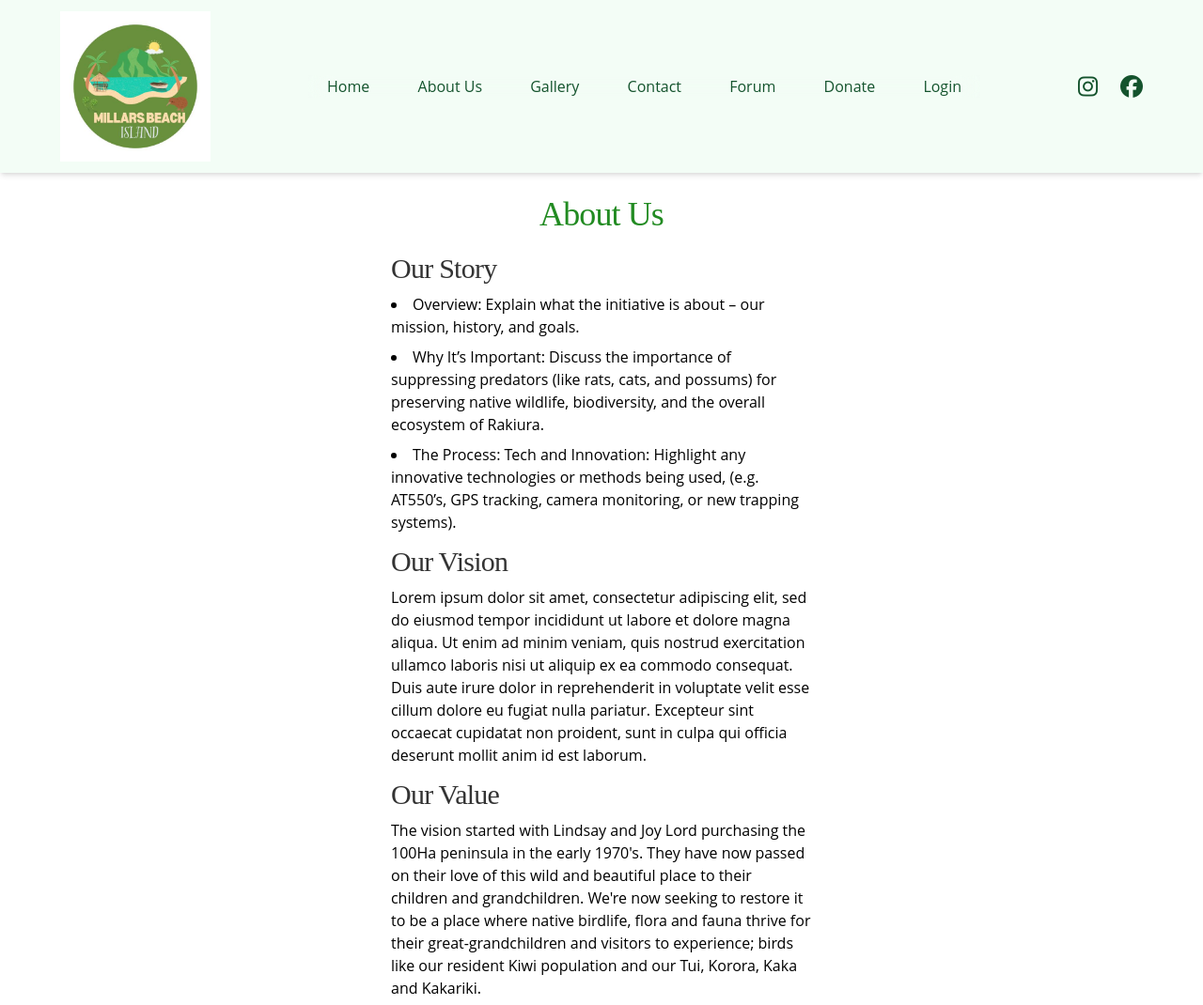
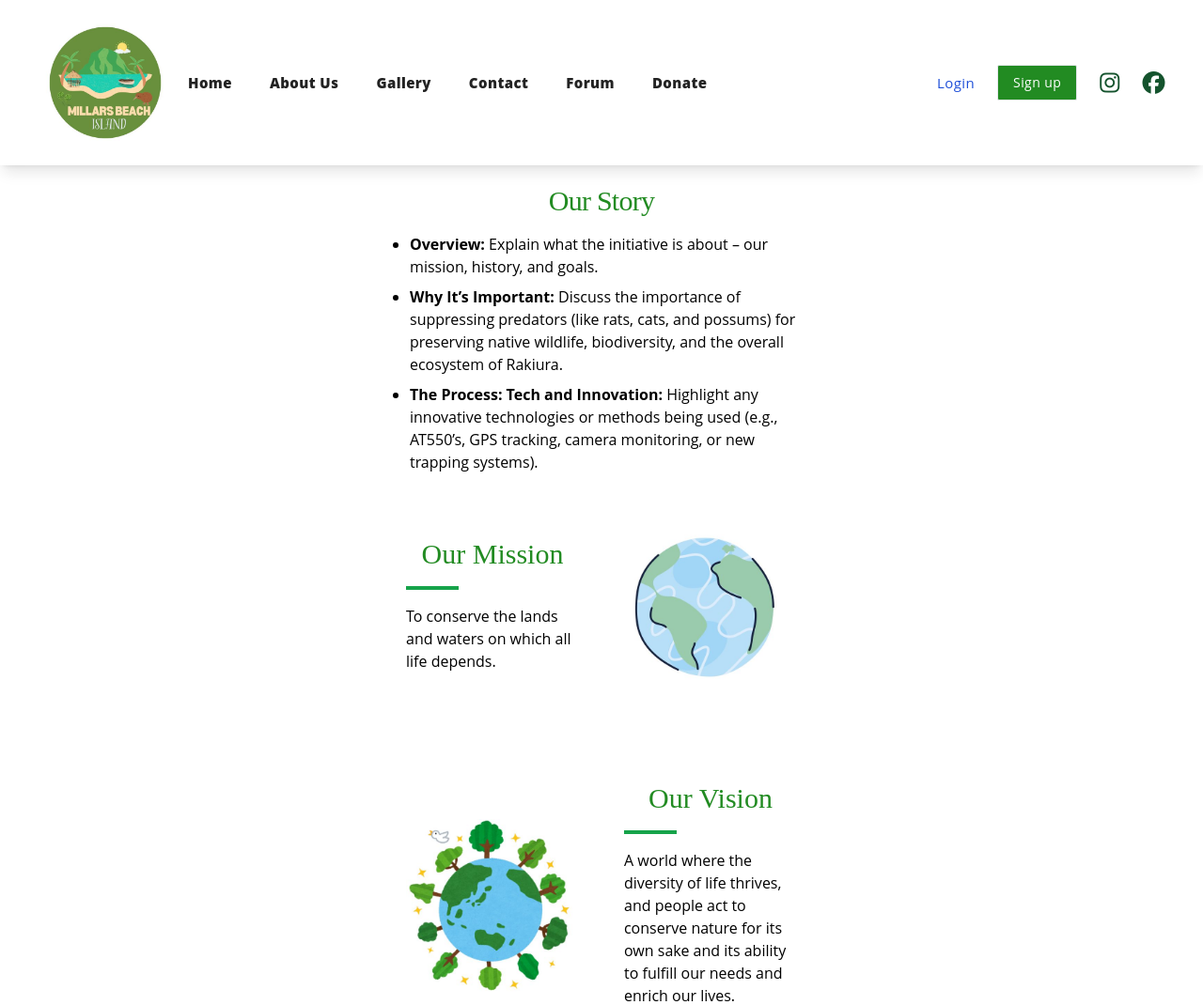
Before and after one commit to HuyNguyenngocTruong/BCDE311_MillarsBeach, a PHP site: page /aboutUs.php in a window 1280 px wide. Shown: the top 1070 px of the page at 94% size. Run offline with PHP 8.4, Linux system fonts and the light colour scheme; some libraries are stand-ins or nearby versions; grey boxes are pictures that could not be loaded.

Commit message:
5/5 update the design of nav bar

```diff
--- a/aboutUs.php
+++ b/aboutUs.php
@@ -4,58 +4,83 @@
 	require_once 'framework/htmlTemplate.php';
     $page = new MasterPage();
 
-    $content = "
-    <div class='flex flex-col items-center'>
-  <!-- Centered About Us -->
-  <h1 class='text-3xl mt-6 md:text-4xl leading-none tracking-tight text-[#228B22]'>About Us</h1>
+    $content = '
+    <div class="flex flex-col items-center">
+      <div class="w-[80%] md:w-[45%] lg:w-[35%] text-left mt-5">
 
-  <!-- Our story aligned to left of heading above -->
-  <div class='w-[80%] md:w-[45%] lg:w-[35%] text-left mt-5'>
-    <h2 class='text-2xl md:text-3xl leading-none tracking-tight text-[#333333]'>Our Story</h2>
-    <p class='mt-2'>
-      <li class='mb-2'>
-        Overview: Explain what the initiative is about – our mission, history, and goals.
+        <!-- Our Story -->
+        <section>
+          <h2 class="text-2xl md:text-3xl leading-none tracking-tight text-[#228B22] text-center mb-4">Our Story</h2>
+          <ul class="mt-2 list-disc pl-5">
+            <li class="mb-2">
+              <strong>Overview:</strong> Explain what the initiative is about – our mission, history, and goals.
             </li>
-      <li class='mb-2'>
-        Why It’s Important: Discuss the importance of suppressing predators (like rats, cats, and possums) for preserving native wildlife, biodiversity, and the overall ecosystem of Rakiura.
+            <li class="mb-2">
+              <strong>Why It’s Important:</strong> Discuss the importance of suppressing predators (like rats, cats, and possums) for preserving native wildlife, biodiversity, and the overall ecosystem of Rakiura.
             </li>
             <li>
-        The Process: Tech and Innovation: Highlight any innovative technologies or methods being used, (e.g. AT550’s, GPS tracking, camera monitoring, or new trapping systems).
+              <strong>The Process: Tech and Innovation:</strong> Highlight any innovative technologies or methods being used (e.g., AT550’s, GPS tracking, camera monitoring, or new trapping systems).
             </li>
+          </ul>
+        </section>
+
+        <!-- Our Mission -->
+        <section class="w-full px-4 py-12 bg-white">
+          <div class="max-w-6xl mx-auto flex flex-col lg:flex-row items-center justify-between gap-12">
+            <div class="lg:w-1/2 text-center lg:text-left">
+              <h2 class="text-2xl md:text-3xl text-[#228B22] text-center mb-4">Our Mission</h2>
+              <div class="w-14 h-1 bg-green-600 mx-auto lg:mx-0 mb-4"></div>
+              <p>
+                To conserve the lands and waters on which all life depends.
               </p>
+            </div>
+            <div class="lg:w-1/2">
+              <img src="img/Mission.jpg" alt="Mission Illustration" class="w-full max-w-md mx-auto">
+            </div>
+          </div>
+        </section>
 
-    <h2 class='mt-3 text-2xl md:text-3xl leading-none tracking-tight text-[#333333]'>Our Vision</h2>
-    <p class='mt-2'>
-      Lorem ipsum dolor sit amet, consectetur adipiscing elit, sed do eiusmod tempor incididunt ut labore et dolore magna aliqua. Ut enim ad minim veniam, quis nostrud exercitation ullamco laboris
-      nisi ut aliquip ex ea commodo consequat. Duis aute irure dolor in reprehenderit in voluptate velit esse cillum dolore eu fugiat nulla pariatur. Excepteur sint occaecat cupidatat non proident, sunt in culpa qui officia deserunt mollit anim id est laborum.
+        <!-- Our Vision -->
+        <section class="w-full px-4 py-12 bg-white">
+          <div class="max-w-6xl mx-auto flex flex-col-reverse lg:flex-row items-center justify-between gap-12">
+            <div class="lg:w-1/2">
+              <img src="img/Vison.jpg" alt="Vision Illustration" class="w-full max-w-md mx-auto">
+            </div>
+            <div class="lg:w-1/2 text-center lg:text-left">
+              <h2 class="text-2xl md:text-3xl text-[#228B22] text-center mb-4">Our Vision</h2>
+              <div class="w-14 h-1 bg-green-600 mx-auto lg:mx-0 mb-4"></div>
+              <p>
+                A world where the diversity of life thrives, and people act to conserve nature for its own sake and its ability to fulfill our needs and enrich our lives.
               </p>
+              <a href="#priorities" class="text-green-700 font-semibold underline">See Our Priorities</a>
+            </div>
+          </div>
+        </section>
 
-    <h2 class='mt-3 text-2xl md:text-3xl leading-none tracking-tight text-[#333333]'>Our Value</h2>
-    <p class='mt-2'>
-      The vision started with Lindsay and Joy Lord purchasing the 100Ha peninsula in the early 1970's. They have now passed on their love of this wild and beautiful place to their children and grandchildren. We're now seeking to restore it to be a place where native birdlife,
-      flora and fauna thrive for their great-grandchildren and visitors to experience; birds like our resident Kiwi population and our Tui, Korora, Kaka and Kakariki.
+        <!-- Our Location -->
+        <section class="mt-8">
+          <h2 class="text-2xl md:text-3xl leading-none tracking-tight text-[#228B22] text-center mb-4">Our Location</h2>
+          <div id="map" class="w-full h-[300px] mt-2 rounded-lg overflow-hidden shadow-md"></div>
+        </section>
 
+        <!-- Our Team -->
+        <section class="mt-8">
+          <h2 class="text-2xl md:text-3xl leading-none tracking-tight text-[#228B22] text-center mb-4">Our Team</h2>
+          <img src="" alt="Image of all people in the teams" class="mt-2">
+          <p class="mt-2 text-justify leading-relaxed">
+            Lorem ipsum dolor sit amet, consectetur adipiscing elit, sed do eiusmod tempor incididunt ut labore et dolore magna aliqua.
+            Ut enim ad minim veniam, quis nostrud exercitation ullamco laboris nisi ut aliquip ex ea commodo consequat.
+            Duis aute irure dolor in reprehenderit in voluptate velit esse cillum dolore eu fugiat nulla pariatur.
+            Excepteur sint occaecat cupidatat non proident, sunt in culpa qui officia deserunt mollit anim id est laborum.
           </p>
+        </section>
 
-    <p class='mt-1'>
-      In early October 2023 we initiated Phase 1 of 3 on the eastern-most third of the peninsula - monitoring, trapping and baiting. This includes a core defence line of automatic traps that continue to operate. We are currently working on expanding into the remainder of the peninsula.
-      Your partnership and support will enable the restoration to expand in a way that's both targeted and sustainable.
-    </p>
+      </div>
+    </div>
+    ';
 
 
-    <h2 class='mt-3 text-2xl md:text-3xl leading-none tracking-tight text-[#333333]'>Our Location</h2>
-    <div id='map' class='w-full h-[300px] mt-2 rounded-lg overflow-hidden shadow-md'></div>
 
-    <h2 class='mt-3 text-2xl md:text-3xl leading-none tracking-tight text-[#333333]'>Our Team</h2>
-    <img src='' alt='Image of all people in the teams'>
-    <p class='mt-2'>
-      Lorem ipsum dolor sit amet, consectetur adipiscing elit, sed do eiusmod tempor incididunt ut labore et dolore magna aliqua. Ut enim ad minim veniam, quis nostrud exercitation ullamco laboris
-      nisi ut aliquip ex ea commodo consequat. Duis aute irure dolor in reprehenderit in voluptate velit esse cillum dolore eu fugiat nulla pariatur. Excepteur sint occaecat cupidatat non proident, sunt in culpa qui officia deserunt mollit anim id est laborum.
-    </p>
-  </div>
-</div>
-
-    ";
 
     $page->setTitle('About Us');
 	$page->setContent($content);
--- a/html/index.html
+++ b/html/index.html
@@ -15,57 +15,79 @@
 
     <body class="bg-[]">
 
-        <!--Navbar-->
-        <header class="bg-green-50/80 shadow-md">
-            <nav class="flex justify-between items-center w-[90%] mx-auto py-3">
-                <!-- Logo -->
-                <div>
-                    <img class="w-40" src="img/Millars beach Green.jpg" alt="Logo">
+        <!-- Navbar -->
+
+        <header class="flex shadow-lg py-4 px-4 sm:px-10 bg-white min-h-[70px] tracking-wide relative z-50">
+            <div class="flex flex-wrap items-center justify-between gap-4 w-full">
+              <!-- Use flex to vertically center the logo -->
+                <a href="javascript:void(0)" class="hidden lg:flex items-center justify-center">
+                    <img src="img/Millars beach Green.jpg" class="w-36" alt="Millars Beach Logo" />
+                </a>
+
+                <!-- Mobile version -->
+                <a href="javascript:void(0)" class="block lg:hidden">
+                    <img src="img/Millars beach Green.jpg" class="w-25" alt="Millars Beach Logo" />
+                </a>
+
+
+              <div id="collapseMenu"
+                class="max-lg:hidden lg:!block max-lg:w-full max-lg:fixed max-lg:before:fixed max-lg:before:bg-black max-lg:before:opacity-50 max-lg:before:inset-0 max-lg:before:z-50">
+                <button id="toggleClose" class="lg:hidden fixed top-2 right-4 z-[100] rounded-full bg-white w-9 h-9 flex items-center justify-center border">
+                  <svg xmlns="http://www.w3.org/2000/svg" class="w-3.5 h-3.5 fill-black" viewBox="0 0 320.591 320.591">
+                    <path
+                      d="M30.391 318.583a30.37 30.37 0 0 1-21.56-7.288c-11.774-11.844-11.774-30.973 0-42.817L266.643 10.665c12.246-11.459 31.462-10.822 42.921 1.424 10.362 11.074 10.966 28.095 1.414 39.875L51.647 311.295a30.366 30.366 0 0 1-21.256 7.288z"
+                      data-original="#000000"></path>
+                    <path
+                      d="M287.9 318.583a30.37 30.37 0 0 1-21.257-8.806L8.83 51.963C-2.078 39.225-.595 20.055 12.143 9.146c11.369-9.736 28.136-9.736 39.504 0l259.331 257.813c12.243 11.462 12.876 30.679 1.414 42.922-.456.487-.927.958-1.414 1.414a30.368 30.368 0 0 1-23.078 7.288z"
+                      data-original="#000000"></path>
+                  </svg>
+                </button>
+
+                <ul
+                class="lg:flex lg:justify-between lg:items-center lg:flex-grow lg:gap-x-10
+                max-lg:space-y-3 max-lg:fixed max-lg:bg-white max-lg:w-1/2 max-lg:min-w-[300px]
+                max-lg:top-0 max-lg:left-0 max-lg:p-6 max-lg:h-full max-lg:shadow-md max-lg:overflow-auto z-50">
+                 <li class="mb-6 hidden max-lg:block">
+                    <a href="#"><img src="img/Millars beach Green.jpg" alt="logo" class="w-40" />
+                    </a>
+                  </li>
+                  <li><a href="homePage.php" class="hover:text-[#228B22] font-extrabold text-[#222222] block text-[15px]">Home</a></li>
+                  <li><a href="aboutUs.php" class="hover:text-[#228B22] text-[#222222] block font-extrabold text-[15px]">About Us</a></li>
+                  <li><a href="Gallery.php" class="hover:text-[#228B22] text-[#222222] block font-extrabold text-[15px]">Gallery</a></li>
+                  <li><a href="contactUs.php" class="hover:text-[#228B22] text-[#222222] block font-extrabold text-[15px]">Contact</a></li>
+                  <li><a href="Forum.php" class="hover:text-[#228B22] text-[#222222] block font-extrabold text-[15px]">Forum</a></li>
+                  <li><a href="Donate.php" class="hover:text-[#228B22] text-[#222222] block font-extrabold text-[15px]">Donate</a></li>
+
+                </ul>
+
               </div>
 
-                <!-- Links -->
-                <div class="nav-links z-50 backdrop-blur-md duration-500 md:static absolute md:min-h-fit mt-22 md:mt-0 min-h-[40vh] left-0 top-[-100%] md:w-auto w-full flex items-center px-5 rounded-xl md:rounded-none">
-                    <ul class="flex md:flex-row flex-col md:items-center md:gap-[4vw] gap-6">
-                        <li>
-                            <a href="homePage.php" class="text-green-900 hover:text-green-600 duration-300">Home</a>
-                        </li>
-                        <li>
-                            <a href="aboutUs.php" class="text-green-900 hover:text-green-600 duration-300">About Us</a>
-                        </li>
-                        <li>
-                            <a href="Gallery.php" class="text-green-900 hover:text-green-600 duration-300">Gallery</a>
-                        </li>
-                        <li>
-                            <a href="contactUs.php" class="text-green-900 hover:text-green-600 duration-300">Contact</a>
-                        </li>
-                        <li>
-                            <a href="" class="text-green-900 hover:text-green-600 duration-300">Forum</a>
-                        </li>
-                        <li>
-                            <a href="Donate.php" class="text-green-900 hover:text-green-600 duration-300">Donate</a>
-                        </li>
-                        <li>
-                            <a href="login.php" class="text-green-900 hover:text-green-600 duration-300">##login##</a>
-                        </li>
+              <div class="flex items-center ml-auto space-x-6">
+                <button class="font-medium text-[15px] border-none outline-none"><a href='login.php'
+                  class="text-blue-700 hover:underline">Login</a></button>
+                <button
+                  class="px-4 py-2 text-sm rounded-sm font-medium text-white border bg-[#228B22] hover:bg-[#222222]"><a href="SignUp.php">Sign
+                  up</a>
+                </button>
 
-                    </ul>
-                </div>
-
-                <!-- Icons -->
-                <div class="flex flex-row items-center gap-6">
                 <a href="">
                     <i class="fa-brands fa-instagram text-2xl text-green-900 hover:text-green-600"></i>
                   </a>
                   <a href="">
                     <i class="fa-brands fa-facebook text-2xl text-green-900 hover:text-green-600"></i>
                   </a>
-                    <i name="menu" class="fa-solid fa-bars text-3xl cursor-pointer md:hidden w-10 h-10 items-center justify-center relative top-[1px]" onclick="onToggleMenu(this)"></i>
+
+                <button id="toggleOpen" class="lg:hidden">
+                  <svg class="w-7 h-7" fill="#333" viewBox="0 0 20 20" xmlns="http://www.w3.org/2000/svg">
+                    <path fill-rule="evenodd"
+                      d="M3 5a1 1 0 011-1h12a1 1 0 110 2H4a1 1 0 01-1-1zM3 10a1 1 0 011-1h12a1 1 0 110 2H4a1 1 0 01-1-1zM3 15a1 1 0 011-1h12a1 1 0 110 2H4a1 1 0 01-1-1z"
+                      clip-rule="evenodd"></path>
+                  </svg>
+                </button>
               </div>
-            </nav>
+            </div>
         </header>
 
-
-        <!-- <hr class="items-center w-[90%] mx-auto border-[#228B22] mt-4 mb-4"> -->
 
     <div>##content##</div>
 
@@ -100,7 +122,6 @@
         </div>
     </div>
 
-
         <script>
             const navLinks = document.querySelector ('.nav-links');
             const images = document.querySelectorAll('#carousel-images img');
@@ -108,18 +129,6 @@
             let currentIndex = 0;
             const carouselImages = document.getElementById("carousel-images");
             const totalImages = carouselImages.children.length;
-
-            function onToggleMenu(e){
-                e.name = e.name === 'menu' ? 'close' : 'menu';
-                navLinks.classList.toggle('top-[9%]')
-                if (e.classList.contains('fa-bars')) {
-                    e.classList.remove('fa-bars');
-                    e.classList.add('fa-xmark');
-                } else {
-                    e.classList.remove('fa-xmark');
-                    e.classList.add('fa-bars');
-                }
-            }
 
             // Create dots based on number of images
             images.forEach((_, index) => {
@@ -170,6 +179,23 @@
             }
         </script>
 
+        <script>
+            var toggleOpen = document.getElementById('toggleOpen');
+            var toggleClose = document.getElementById('toggleClose');
+            var collapseMenu = document.getElementById('collapseMenu');
+
+            function handleClick() {
+            if (collapseMenu.style.display === 'block') {
+                collapseMenu.style.display = 'none';
+            } else {
+                collapseMenu.style.display = 'block';
+            }
+            }
+
+            toggleOpen.addEventListener('click', handleClick);
+            toggleClose.addEventListener('click', handleClick);
+        </script>
+
         <script src="https://unpkg.com/leaflet/dist/leaflet.js"></script>
         <script>
             const map = L.map('map', {
--- a/login.php
+++ b/login.php
@@ -25,7 +25,7 @@ require_once 'siteFunctions/masterPage.php';
 	$login=new HtmlTemplate('login.html');
 	$content=$login->getHtml(array());
 	if ($error!=null) {
-		$content.='<br/><br/><p class="LoginFail">'.$error.'<p><br/>';
+		$content.='<br/><br/><p class="LoginFail">'.$error.'</p><br/>';
 	}
 
 	$pg->setTitle('User Login');
--- a/siteFunctions/masterPage.php
+++ b/siteFunctions/masterPage.php
@@ -74,7 +74,6 @@ class MasterPage {
         $html = '<span class="login">Logged in as <em>' . $this->userName . '</em></span>';
 
         $html .= '<a href="logout.php" class="text-green-900 hover:text-green-600 duration-300">Log out</a>';
-        $html .= '<a href="CreatePost.html" class="text-green-900 hover:text-green-600 duration-300">Create a post</a>';
         $html .= '</span>';
 
         return $html;
```
Also changed, not shown: Forum.php (added, +64 -0 lines), html/Forum.html (+30 -26 lines), html/login.html (+6 -73 lines), trial.html (added, +135 -0 lines), img/Mission.jpg (added), img/Vison.jpg (added). Lines whose indentation alone changed are shown as unchanged.
